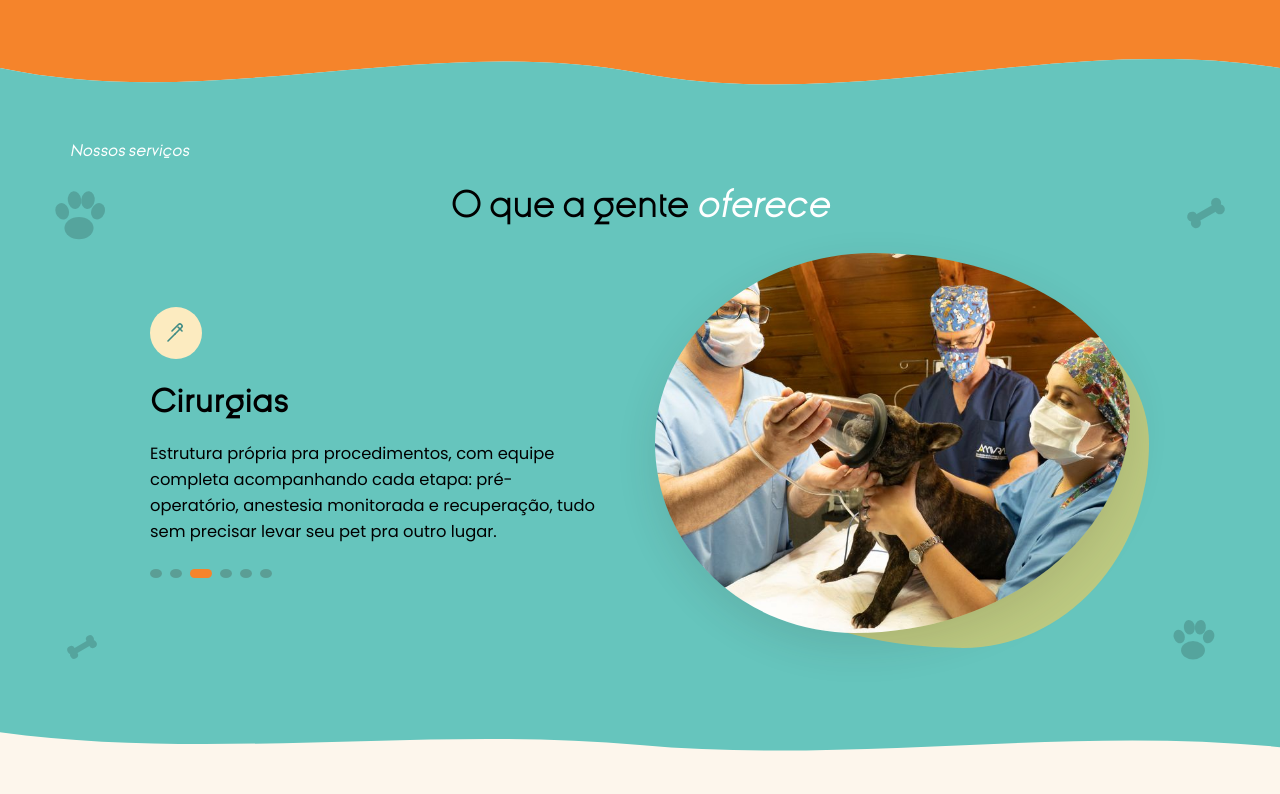
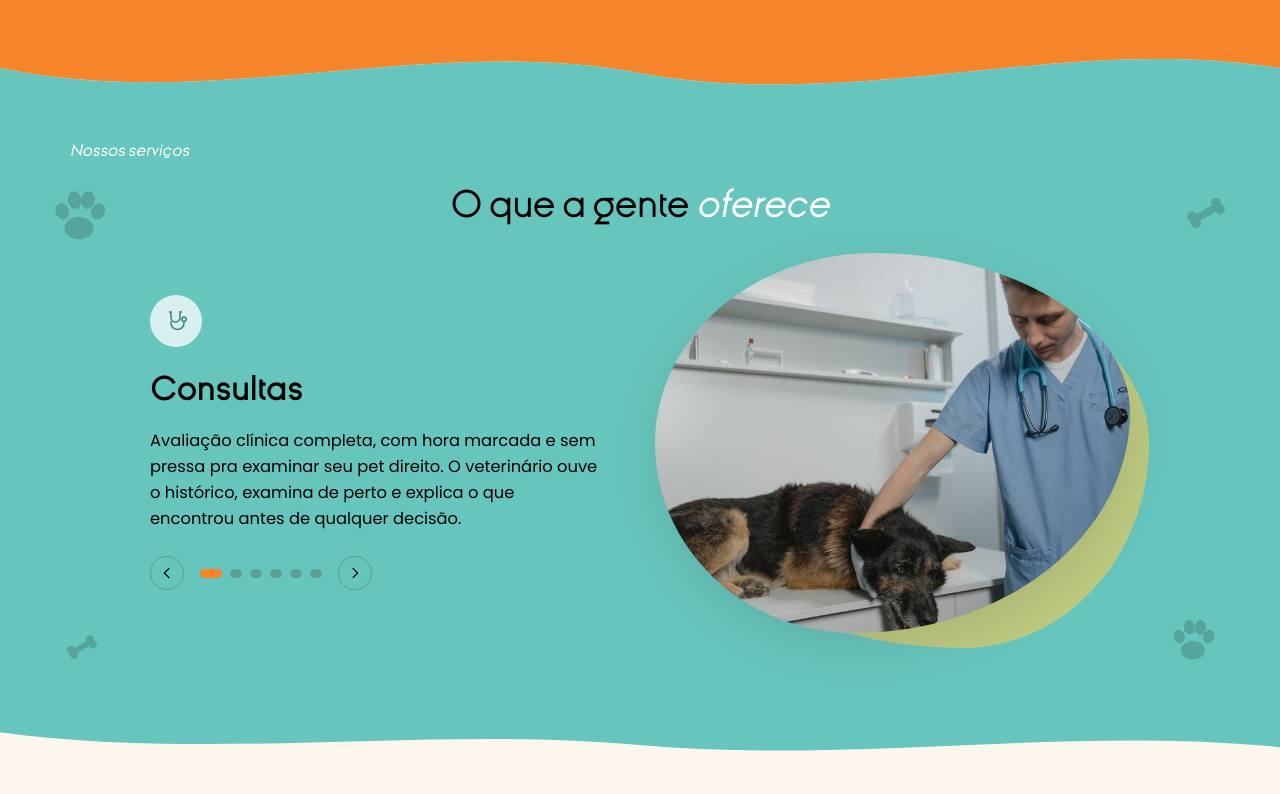
Before and after one commit to caioferreiraoficial2005-afk/Clinivet_amigofiel, a plain HTML site: page index.html in a window 1280 px wide. Shown: the part 1520-2314 px from the top of the page. Drawn offline with Linux system fonts and the light colour scheme.

Commit message:
Correcoes de revisao: horarios, mapa, menu ativo, carrossel e SEO
1. Horarios reais (fecha pro almoco): CONFIG.horarios agora guarda
   "periodos" (array de faixas) por dia em vez de uma "hora" unica,
   renderHorarios junta as faixas com quebra de linha. Segunda a
   sexta 08-12h e 14-18h, sabado 08-12h e 14-17h, domingo fechado.
   Removido o comentario que dizia que o horario nao tinha sido
   confirmado.

2. Mapa: mapaEmbed/mapaLink trocados de busca por texto (que
   geocodificava pra Santa Lucia, bairro errado) pras coordenadas
   exatas da clinica.

3. Menu "Inicio" nunca ficava ativo: o id="topo" estava no header
   fixo, que nunca cruza a faixa central do IntersectionObserver.
   Hero ganhou id="inicio" proprio (o link do menu aponta pra ele
   agora; id="topo" no header continua servindo so o link da logo).
   iniciarNavAtiva reescrita pra guardar o conjunto de secoes
   visiveis e escolher sempre a mais alta na tela, corrigindo o
   empate de quando duas secoes cruzavam a faixa ao mesmo tempo.

4. Carrossel "O que a gente oferece": intervalo virou constante
   nomeada (OFERECE_INTERVALO, 6000ms, 2000 estava rapido demais pra
   ler o texto). Pausa no hover do mouse e no foco do teclado,
   retomando ao sair. Setas de anterior/proximo adicionadas do lado
   das bolinhas, qualquer controle usado reinicia o timer.

5. Acessibilidade: pagina nao tinha nenhum <h1> de texto (so a
   imagem da logo). A tag <h1> foi movida pro paragrafo descritivo
   abaixo da logo (que continua so como <img>), com o estilo de
   heading padrao neutralizado no CSS pra ficar visualmente identico
   ao paragrafo de antes.

6. <meta name="robots" content="noindex, nofollow"> adicionada
   (com comentario pra remover quando o contrato fechar), pra nao
   indexar o site de demonstracao antes da clinica saber que existe.

7. Conferido: nao ha link clicavel pra avaliacoes do Google, nota e
   quantidade continuam so como texto.

Co-Authored-By: Claude Sonnet 5 <noreply@anthropic.com>

```diff
--- a/index.html
+++ b/index.html
@@ -5,6 +5,12 @@
 <meta name="viewport" content="width=device-width, initial-scale=1.0">
 <title>Amigo Fiel · Clínica Veterinária em Maceió</title>
 <meta name="description" content="Consultas, vacinas, cirurgias, exames e banho e tosa em Maceió. Atendimento com hora marcada. Agende pelo WhatsApp.">
+
+<!-- DEMONSTRAÇÃO: a clínica ainda não assinou contrato, essa tag impede
+     o Google de indexar/listar a página (o link direto continua
+     funcionando normalmente, é assim que a demo é mostrada). REMOVER
+     esta tag quando o contrato for fechado e o site for ao ar oficialmente. -->
+<meta name="robots" content="noindex, nofollow">
 
 <!--
   ATENÇÃO AO PERSONALIZAR: as tags OpenGraph abaixo são o preview que aparece
@@ -135,7 +141,7 @@
         <svg width="22" height="22"><use href="#icon-fechar"/></svg>
       </button>
       <ul>
-        <li><a href="#topo" class="ativo">Início</a></li>
+        <li><a href="#inicio" class="ativo">Início</a></li>
         <li><a href="#servicos">Serviços</a></li>
         <li><a href="#profissionais">Equipe</a></li>
         <li><a href="#sobre">Sobre</a></li>
@@ -163,7 +169,7 @@
 <main id="conteudo">
 
   <!-- ===================== HERO ===================== -->
-  <section class="hero">
+  <section class="hero" id="inicio">
     <svg class="pata pata--1" width="70" height="70" aria-hidden="true"><use href="#icon-pata"/></svg>
     <svg class="pata pata--2" width="46" height="46" aria-hidden="true"><use href="#icon-pata"/></svg>
     <svg class="pata osso osso--hero-1" width="52" height="52" aria-hidden="true"><use href="#icon-osso"/></svg>
@@ -176,14 +182,12 @@
           <svg width="15" height="15"><use href="#icon-consulta"/></svg>
           Atendimento com hora marcada
         </p>
-        <h1 class="hero__titulo">
-          <img class="hero__logo js-logo-real" src="assets/fotos/logo-amigo-fiel-completa.png" alt="Amigo Fiel · Clínica Veterinária e Pet Shop">
-        </h1>
-        <p class="hero__descricao">
+        <img class="hero__logo js-logo-real" src="assets/fotos/logo-amigo-fiel-completa.png" alt="Amigo Fiel · Clínica Veterinária e Pet Shop">
+        <h1 class="hero__descricao">
           Consultas, vacinas, cirurgias e banho e tosa num só lugar, na
           <span class="destaque-teal-solido">Clínica Amigo Fiel</span>. Equipe
           que trata seu pet como se fosse <span class="destaque-teal-solido">da família</span>.
-        </p>
+        </h1>
         <div class="hero__acoes">
           <a href="#" class="botao botao-laranja js-zap" data-zap="hero">
             <svg width="17" height="17"><use href="#icon-pata"/></svg>
@@ -275,7 +279,15 @@
       <div class="oferecemos__carrossel">
         <div class="oferecemos__coluna-texto reveal reveal--esquerda">
           <div class="oferecemos__trilho" id="js-oferecemos-trilho"></div>
-          <div class="oferecemos__pontos" id="js-oferecemos-pontos"></div>
+          <div class="oferecemos__controles">
+            <button type="button" class="oferecemos__seta oferecemos__seta--anterior" id="js-oferece-anterior" aria-label="Serviço anterior">
+              <svg width="16" height="16"><use href="#icon-seta"/></svg>
+            </button>
+            <div class="oferecemos__pontos" id="js-oferecemos-pontos"></div>
+            <button type="button" class="oferecemos__seta oferecemos__seta--proximo" id="js-oferece-proximo" aria-label="Próximo serviço">
+              <svg width="16" height="16"><use href="#icon-seta"/></svg>
+            </button>
+          </div>
         </div>
         <div class="oferecemos__coluna-imagem reveal reveal--direita">
           <div class="blob blob--oferece" aria-hidden="true"></div>
--- a/script.js
+++ b/script.js
@@ -17,8 +17,10 @@ const CONFIG = {
   telefone: "(82) 98847-0300",
   whatsapp: "5582988470300", // DDI + DDD + número, só dígitos
   endereco: "Rua da Codeal, 36, Tabuleiro do Martins, Maceió/AL, 57081-071",
-  mapaEmbed: "https://www.google.com/maps?q=Rua+da+Codeal,+36,+Tabuleiro+do+Martins,+Maceió+-+AL&output=embed",
-  mapaLink: "https://maps.google.com/?q=Rua+da+Codeal,+36,+Tabuleiro+do+Martins,+Maceió+-+AL",
+  // coordenadas exatas (não busca por texto): o texto do endereço geocodifica
+  // pra um ponto genérico em Santa Lúcia, bairro errado
+  mapaEmbed: "https://www.google.com/maps?q=-9.5656293,-35.7484559&output=embed",
+  mapaLink: "https://maps.google.com/?q=-9.5656293,-35.7484559",
   instagram: "https://instagram.com/clinvetamigofiel",
   facebook: null, // não encontramos uma página oficial confirmada. Preencha se tiver.
   // logo com o nome já escrito nela (mandada pelo cliente). Cabeçalho e
@@ -130,15 +132,23 @@ const CONFIG = {
     }
   ],
 
-  // EXEMPLO: confirme o horário real de atendimento da Amigo Fiel
-  // antes de publicar (o Google mostra só "abre às 14:00" no momento
-  // da busca, não achamos a semana completa).
+  // Horário real, conferido no Perfil da Empresa no Google. A clínica
+  // fecha pro almoço, por isso cada dia tem duas faixas (periodos
+  // vazio = fechado o dia inteiro).
   horarios: [
-    { dia: "Segunda a Sexta", hora: "08:00 às 18:00" },
-    { dia: "Sábado",          hora: "08:00 às 14:00" },
-    { dia: "Domingo",         hora: "Fechado" }
+    { dia: "Segunda a Sexta", periodos: ["08:00 às 12:00", "14:00 às 18:00"] },
+    { dia: "Sábado",          periodos: ["08:00 às 12:00", "14:00 às 17:00"] },
+    { dia: "Domingo",         periodos: [] }
   ]
 };
+
+/* =========================================================
+   TEMPOS DE TRANSIÇÃO (ms)
+   ========================================================= */
+// cada texto do carrossel "O que a gente oferece" tem uns 40 palavras,
+// perto de 10s de leitura. 6000 dá tempo de ler o primeiro parágrafo
+// sem pressa; teste com 2000 se quiser um ritmo mais rápido.
+const OFERECE_INTERVALO = 6000;
 
 /* =========================================================
    MENSAGENS DE WHATSAPP POR CONTEXTO
@@ -237,10 +247,33 @@ function renderOferecemos() {
     });
   });
 
-  const reduzMovimento = window.matchMedia("(prefers-reduced-motion: reduce)").matches;
-  if (!reduzMovimento && CONFIG.oferecemos.length > 1) {
+  const botaoAnterior = document.getElementById("js-oferece-anterior");
+  const botaoProximo = document.getElementById("js-oferece-proximo");
+  botaoAnterior?.addEventListener("click", () => {
+    irParaOferece((ofereceAtual - 1 + CONFIG.oferecemos.length) % CONFIG.oferecemos.length);
     reiniciarAutoAvancoOferece();
-  }
+  });
+  botaoProximo?.addEventListener("click", () => {
+    irParaOferece((ofereceAtual + 1) % CONFIG.oferecemos.length);
+    reiniciarAutoAvancoOferece();
+  });
+
+  ligarPausaOferece();
+  reiniciarAutoAvancoOferece();
+}
+
+/** Pausa o avanço automático enquanto o mouse ou o foco do teclado
+    estiver em cima do carrossel, senão não dá tempo de terminar de
+    ler o texto. Retoma quando o cursor/foco sai. */
+function ligarPausaOferece() {
+  const carrossel = document.querySelector(".oferecemos__carrossel");
+  if (!carrossel) return;
+  carrossel.addEventListener("mouseenter", () => clearInterval(ofereceTimer));
+  carrossel.addEventListener("mouseleave", () => reiniciarAutoAvancoOferece());
+  carrossel.addEventListener("focusin", () => clearInterval(ofereceTimer));
+  carrossel.addEventListener("focusout", e => {
+    if (!carrossel.contains(e.relatedTarget)) reiniciarAutoAvancoOferece();
+  });
 }
 
 function irParaOferece(indice) {
@@ -258,9 +291,11 @@ function irParaOferece(indice) {
 
 function reiniciarAutoAvancoOferece() {
   clearInterval(ofereceTimer);
+  const reduzMovimento = window.matchMedia("(prefers-reduced-motion: reduce)").matches;
+  if (reduzMovimento || CONFIG.oferecemos.length <= 1) return;
   ofereceTimer = setInterval(() => {
     irParaOferece((ofereceAtual + 1) % CONFIG.oferecemos.length);
-  }, 2000);
+  }, OFERECE_INTERVALO);
 }
 
 /* =========================================================
@@ -457,7 +492,10 @@ function reiniciarAutoAvanco() {
 }
 
 function renderHorarios() {
-  const html = CONFIG.horarios.map(h => `<li><span>${h.dia}</span><span>${h.hora}</span></li>`).join("");
+  const html = CONFIG.horarios.map(h => {
+    const hora = h.periodos.length ? h.periodos.join("<br>") : "Fechado";
+    return `<li><span>${h.dia}</span><span>${hora}</span></li>`;
+  }).join("");
   document.getElementById("js-horarios").innerHTML = html;
   document.getElementById("js-rodape-horarios").innerHTML = html;
 }
@@ -541,22 +579,34 @@ function iniciarMenuMobile() {
   });
 }
 
-/* marca o link ativo do menu conforme a seção visível */
+/* marca o link ativo do menu conforme a seção visível. #galeria não
+   tem link no menu de propósito, quando ela cruza a faixa o menu só
+   mantém o último item ativo. */
 function iniciarNavAtiva() {
-  const secoes = ["topo", "servicos", "profissionais", "sobre", "localizacao"]
+  const secoes = ["inicio", "servicos", "profissionais", "sobre", "localizacao"]
     .map(id => document.getElementById(id))
     .filter(Boolean);
   const links = document.querySelectorAll(".nav a");
 
   if (!("IntersectionObserver" in window) || secoes.length === 0) return;
 
+  // guarda o conjunto de seções visíveis no momento: quando duas cruzam
+  // a faixa ao mesmo tempo, o IntersectionObserver dispara uma entrada
+  // pra cada uma, e sem isso a última da lista sempre vencia, mesmo
+  // quando não era a mais alta na tela
+  const visiveis = new Set();
+
   const observador = new IntersectionObserver(entradas => {
-    entradas.forEach(entrada => {
-      if (entrada.isIntersecting) {
-        const id = entrada.target.id;
-        links.forEach(a => a.classList.toggle("ativo", a.getAttribute("href") === `#${id}`));
-      }
+    entradas.forEach(e => {
+      e.isIntersecting ? visiveis.add(e.target) : visiveis.delete(e.target);
     });
+
+    const topo = [...visiveis]
+      .sort((a, b) => a.getBoundingClientRect().top - b.getBoundingClientRect().top)[0];
+
+    if (topo) {
+      links.forEach(a => a.classList.toggle("ativo", a.getAttribute("href") === `#${topo.id}`));
+    }
   }, { rootMargin: "-40% 0px -50% 0px" });
 
   secoes.forEach(sec => observador.observe(sec));
--- a/styles.css
+++ b/styles.css
@@ -381,10 +381,16 @@ img.foto-recortada, img.foto-simples{
   position:relative; z-index:1;
   display:flex; flex-direction:column; gap:36px;
 }
-.hero__titulo{ margin: 4px 0 20px; }
-.hero__logo{ width: min(100%, 480px); height:auto; }
+.hero__logo{ width: min(100%, 480px); height:auto; margin: 4px 0 20px; }
+/* .hero__descricao agora é o <h1> da página (só a imagem da logo segue
+   como está, decisão de design). As regras abaixo cancelam o estilo
+   padrão de heading (fonte de título, negrito, letter-spacing) pra
+   ficar idêntico ao parágrafo de texto normal que era antes, visualmente
+   nada muda, só a semântica */
 .hero__descricao{
   max-width: 44ch; font-size:1.08rem; margin-bottom:26px;
+  font-family: var(--fonte-corpo); font-weight:400; letter-spacing:normal;
+  text-wrap: wrap;
 }
 .hero__acoes{ display:flex; flex-wrap:wrap; align-items:center; gap:22px; }
 
@@ -542,11 +548,21 @@ img.foto-recortada, img.foto-simples{
 .oferece-slide h3{ font-family:var(--fonte-display); font-weight:600; font-size:clamp(1.6rem, 2.6vw, 2.1rem); margin-bottom:12px; }
 .oferece-slide p{ font-size:1.02rem; max-width:44ch; line-height:1.6; }
 
-.oferecemos__pontos{ display:flex; gap:8px; margin-top:24px; }
+.oferecemos__controles{ display:flex; align-items:center; gap:16px; margin-top:24px; }
+.oferecemos__pontos{ display:flex; gap:8px; }
 .oferecemos__pontos button{
   width:9px; height:9px; border-radius:50%; background: rgba(58,42,31,.25);
 }
 .oferecemos__pontos button.ativo{ background: var(--laranja); width:22px; border-radius:6px; }
+
+.oferecemos__seta{
+  display:flex; align-items:center; justify-content:center; flex-shrink:0;
+  width:34px; height:34px; border-radius:50%;
+  border:1.5px solid rgba(58,42,31,.25); color: var(--grafite);
+  transition: background .15s ease, border-color .15s ease;
+}
+.oferecemos__seta:hover{ background: rgba(58,42,31,.08); border-color: rgba(58,42,31,.4); }
+.oferecemos__seta--anterior svg{ transform: scaleX(-1); }
 
 .oferecemos__coluna-imagem{ position:relative; display:flex; }
 .blob--oferece{ inset: 6% -4% -4% 6%; background: var(--amarelo); opacity:.6; }
@@ -719,10 +735,12 @@ img.foto-recortada, img.foto-simples{
 .localizacao__subtitulo{ display:flex; align-items:center; gap:8px; font-size:1.05rem; font-weight:600; font-family:var(--fonte-display); margin-bottom:14px; color: var(--teal-escuro); }
 .horarios{ margin-bottom: 28px; border-top:1px solid var(--linha); }
 .horarios li{
-  display:flex; justify-content:space-between; padding: 12px 0;
+  display:flex; justify-content:space-between; align-items:flex-start; padding: 12px 0;
   border-bottom:1px solid var(--linha); font-weight:600; color:var(--tinta);
 }
-.horarios li span:last-child{ color: var(--grafite); font-weight:400; }
+/* quando tem 2 faixas (fecha pro almoço), vêm com <br> entre elas,
+   texto alinhado à direita pra ficar legível empilhado */
+.horarios li span:last-child{ color: var(--grafite); font-weight:400; text-align:right; line-height:1.5; }
 
 @media (min-width: 900px){
   .localizacao__grade{ flex-direction:row; gap:56px; align-items:stretch; }
```
